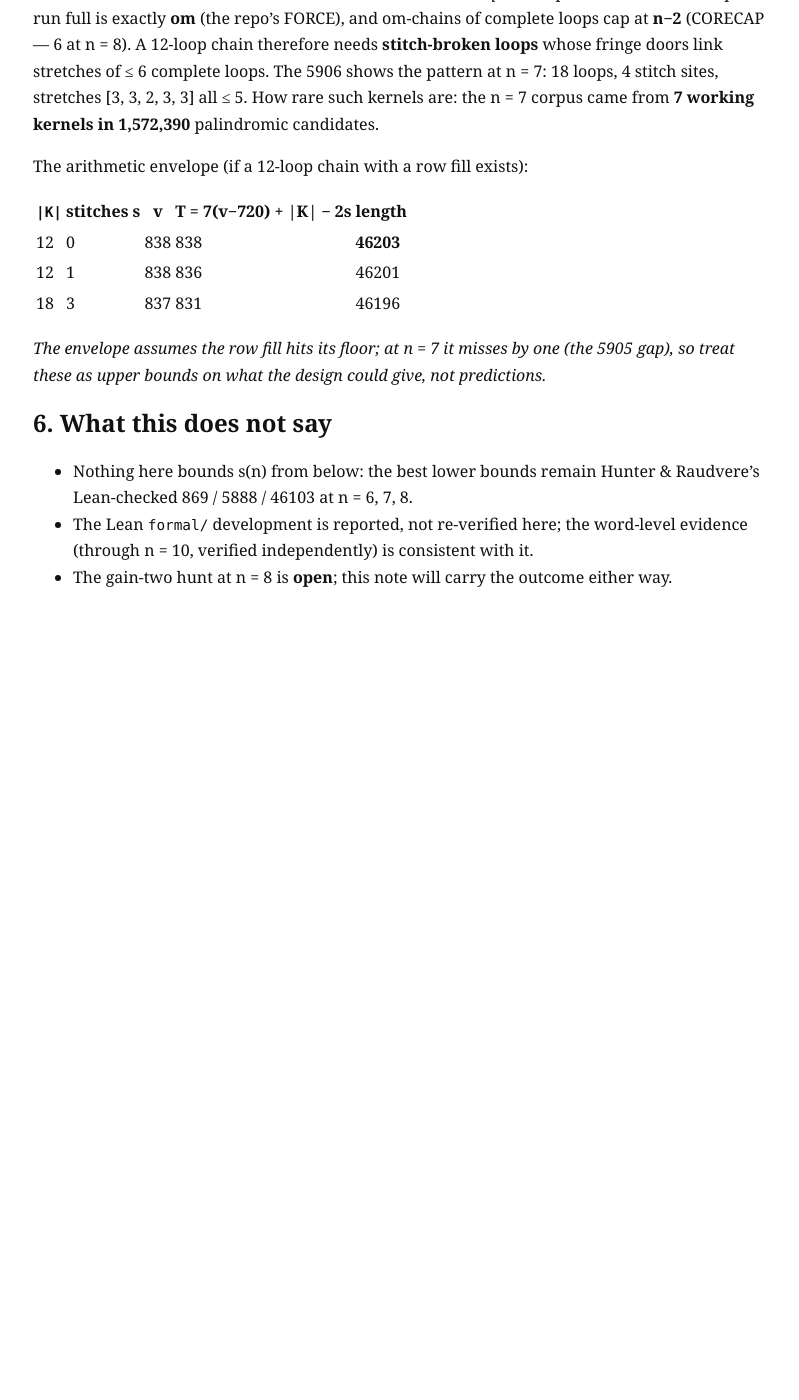
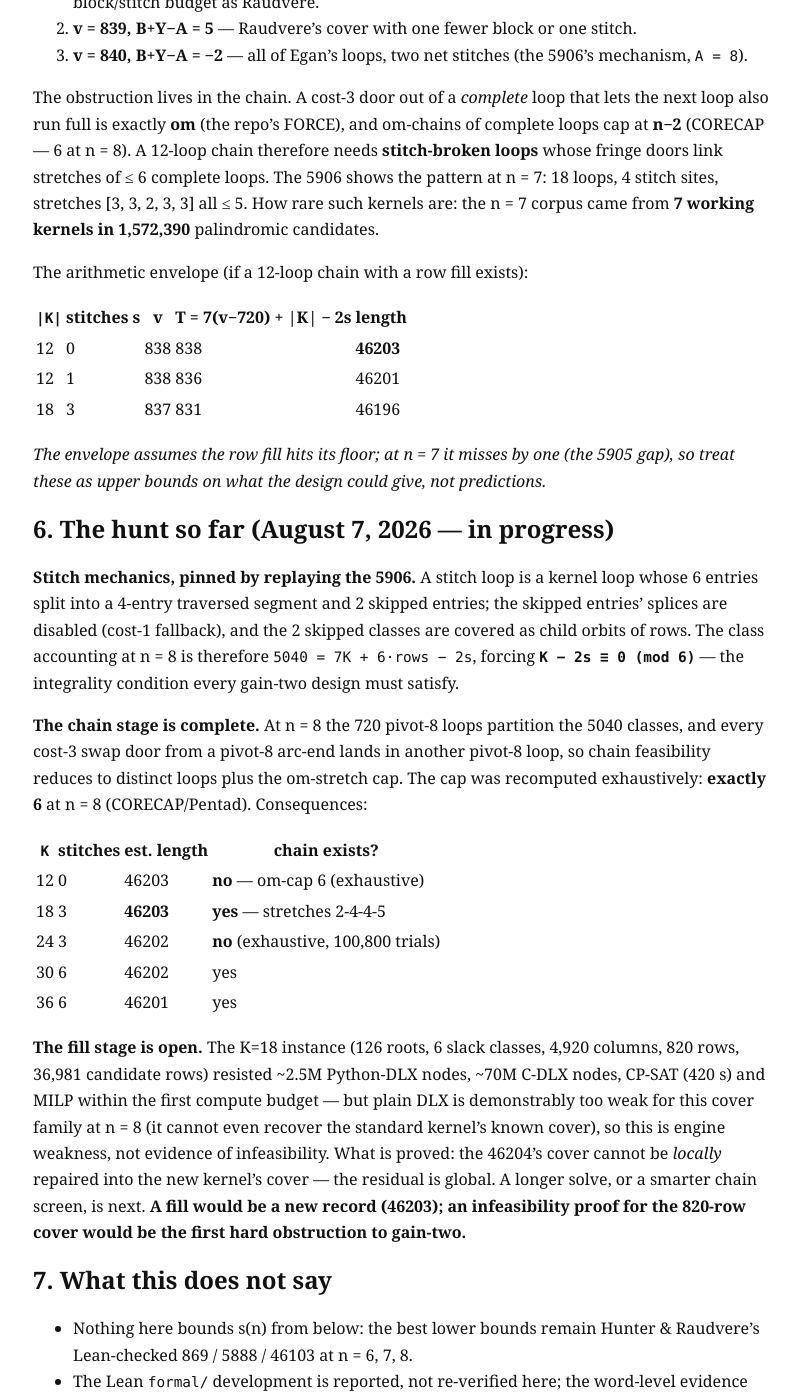
Before and after one commit to levkropp/superperm, a Jekyll site: the page built from docs/notes/gain_one_kernel.md, in a window 1280 px wide and 1400 px high, scrolled down 2439 px. Shown: the whole window, without its empty margins (239-1038 px from the left). Built offline with Jekyll 4.4.1, drawn with Linux system fonts in a browser that asks for light colours; before the commit the page ends 3069 px from its top, so only the background shows below that; some of the changed text lies outside the part shown.

Commit message:
Verify the lift pipeline end-to-end; the gain-two hunt's first round
- fast_lift re-run from the degree-8 seed (hash matches the Lean-literal
  seed): regenerated certificates row-set-identical to published at
  n = 9, 10, 11, 12, and 13 (43.5M rows) -- the entire for-all-n mechanism
  re-checked on this machine in 1.5 s
- gain-one note: the hunt's first round -- stitch mechanics pinned from
  the 5906 replay (integrality condition K - 2s = 0 mod 6), om-cap 6
  recomputed exhaustively at n = 8, kernel chains for 46203/46202/46201
  found and machine-verified, K = 24 s = 3 provably none; the 820-row fill
  resisted all engines tried (feasibility unresolved)

```diff
--- a/docs/notes/gain_one_kernel.md
+++ b/docs/notes/gain_one_kernel.md
@@ -98,6 +98,11 @@
   same scan — **VALID**, 39,916,800 and 479,001,600 permutations complete
   (1 s and 15 s). The liftable-structure check (kernel-cut groups = n−2,
   T3 hops = n−3, rooted exact cover) **passes** at n = 9, 10 and 11.
+- **The whole lift pipeline, re-run here**: the search-free `fast_lift`
+  from the degree-8 seed (hash matches the Lean-literal seed) regenerates
+  the published certificates **row-set-identically** at every level through
+  **n = 13** (43,545,588 rows) — the entire "for all n ≥ 8" mechanism,
+  end to end, in 1.5 seconds.
 - Raudvere's search engine, run here: a valid 872 at n = 6 in **0.07 s**.
 - The 5906 and 46204 certificates: extraction → compilation round-trips
   byte-exact.
@@ -136,7 +141,42 @@
 one (the 5905 gap), so treat these as upper bounds on what the design
 could give, not predictions.*
 
-## 6. What this does not say
+## 6. The hunt so far (August 7, 2026 — in progress)
+
+**Stitch mechanics, pinned by replaying the 5906.** A stitch loop is a
+kernel loop whose 6 entries split into a 4-entry traversed segment and 2
+skipped entries; the skipped entries' splices are disabled (cost-1
+fallback), and the 2 skipped classes are covered as child orbits of rows.
+The class accounting at n = 8 is therefore `5040 = 7K + 6·rows − 2s`,
+forcing **`K − 2s ≡ 0 (mod 6)`** — the integrality condition every gain-two
+design must satisfy.
+
+**The chain stage is complete.** At n = 8 the 720 pivot-8 loops partition
+the 5040 classes, and every cost-3 swap door from a pivot-8 arc-end lands
+in another pivot-8 loop, so chain feasibility reduces to distinct loops
+plus the om-stretch cap. The cap was recomputed exhaustively: **exactly 6**
+at n = 8 (CORECAP/Pentad). Consequences:
+
+| `K` | stitches | est. length | chain exists? |
+|---|---|---|---|
+| 12 | 0 | 46203 | **no** — om-cap 6 (exhaustive) |
+| 18 | 3 | **46203** | **yes** — stretches 2-4-4-5 |
+| 24 | 3 | 46202 | **no** (exhaustive, 100,800 trials) |
+| 30 | 6 | 46202 | yes |
+| 36 | 6 | 46201 | yes |
+
+**The fill stage is open.** The K=18 instance (126 roots, 6 slack classes,
+4,920 columns, 820 rows, 36,981 candidate rows) resisted ~2.5M Python-DLX
+nodes, ~70M C-DLX nodes, CP-SAT (420 s) and MILP within the first compute
+budget — but plain DLX is demonstrably too weak for this cover family at
+n = 8 (it cannot even recover the standard kernel's known cover), so this
+is engine weakness, not evidence of infeasibility. What is proved: the
+46204's cover cannot be *locally* repaired into the new kernel's cover —
+the residual is global. A longer solve, or a smarter chain screen, is next.
+**A fill would be a new record (46203); an infeasibility proof for the
+820-row cover would be the first hard obstruction to gain-two.**
+
+## 7. What this does not say
 
 - Nothing here bounds s(n) from below: the best lower bounds remain
   Hunter & Raudvere's Lean-checked 869 / 5888 / 46103 at n = 6, 7, 8.
```
Also changed, not shown: docs/validation.md (+9 -0 lines), 1 other file.
